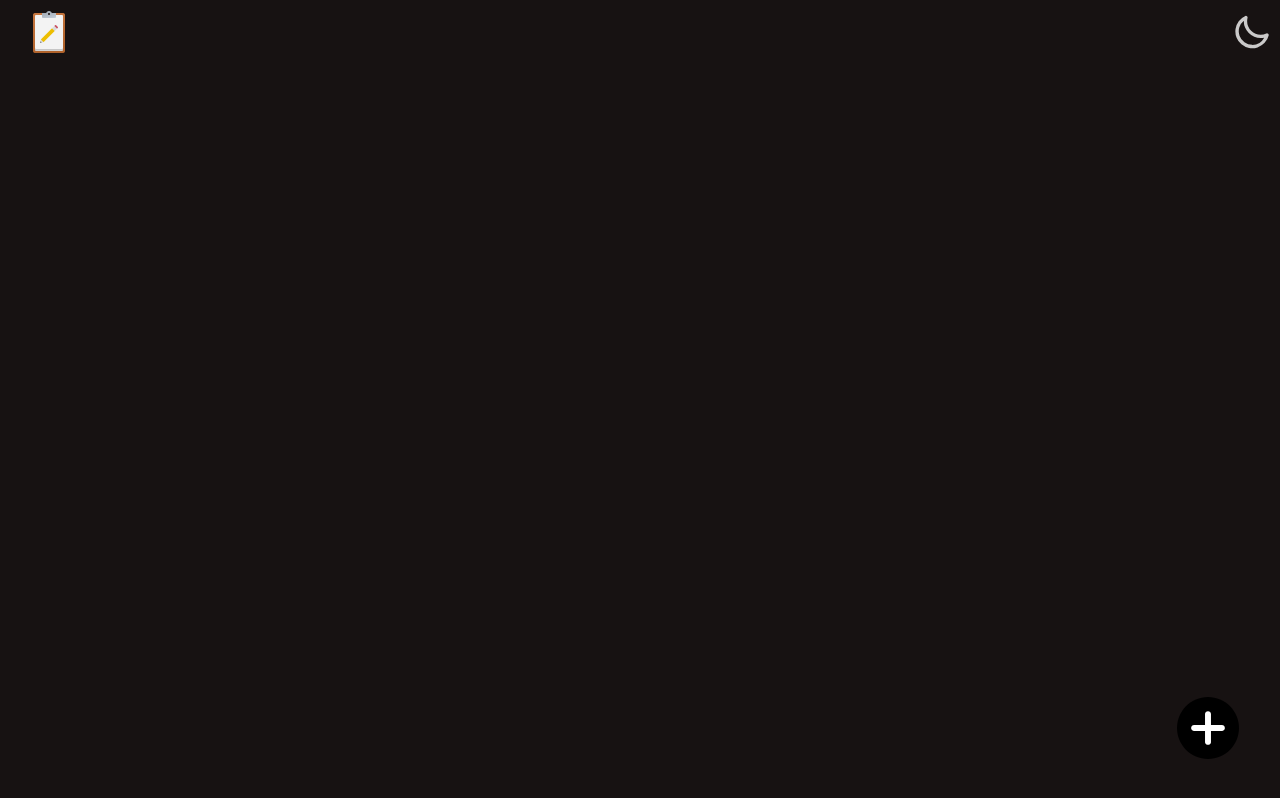
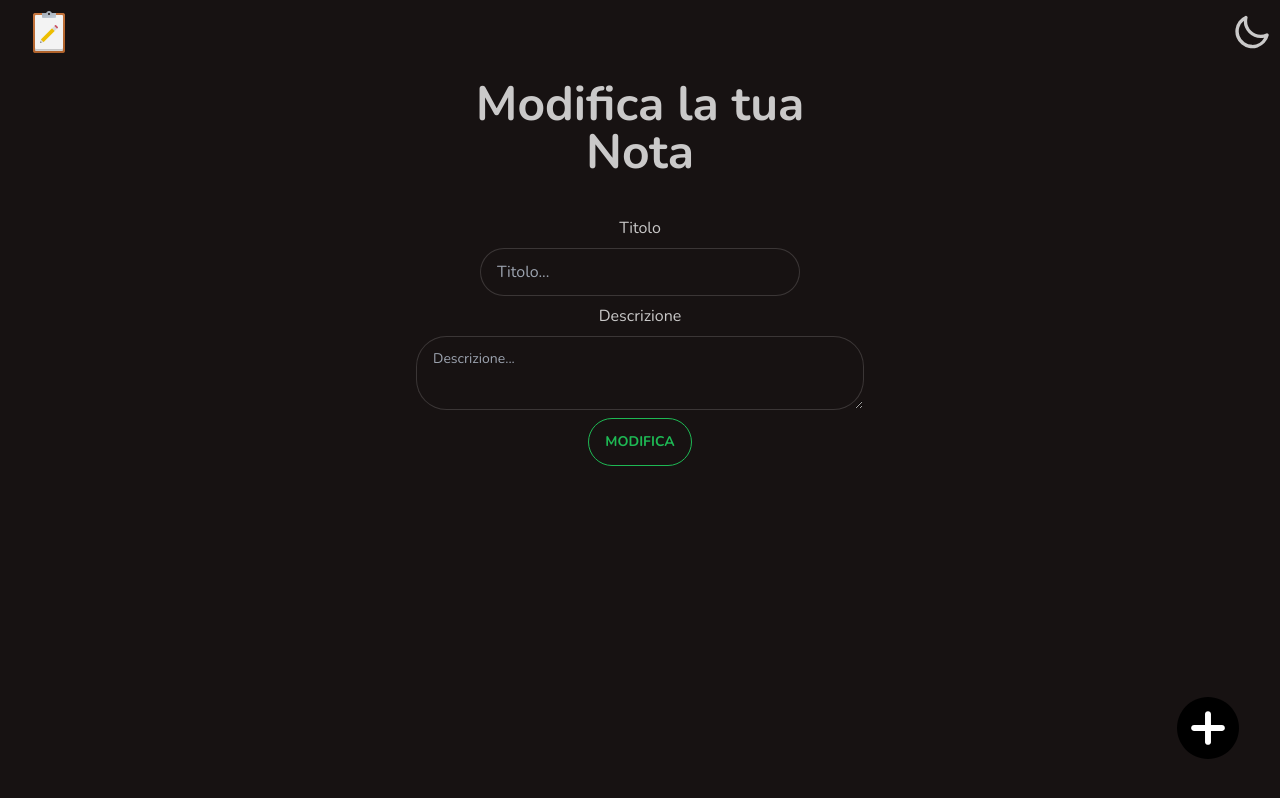
Before and after one commit to Dexy98/todo_list, a React (Vite) app in the folder client/: page /modifica/1 in a window 1280 px wide. Before the commit this address had no page. Built offline with nearby package versions, Linux system fonts and the light colour scheme; no server answers.

Commit message:
aggiunta funzione di modifica note lato client

```diff
--- a/client/src/App.tsx
+++ b/client/src/App.tsx
@@ -7,6 +7,7 @@ import { BrowserRouter as Router, Routes, Route, Link } from "react-router-dom";
 
 import { Player } from '@lottiefiles/react-lottie-player';
 import AddButton from "./assets/AddButton.json"
+import Modifica from "./components/Modifica";
 
 
 function App() {
@@ -24,6 +25,7 @@ function App() {
             </>}
           />
           <Route path="/add" element={<Input />} />
+          <Route path="/modifica/:id" element={<Modifica />} />
         </Routes>
         <Link to={`/add`} >
           <button
--- a/client/src/components/ListaNotes.tsx
+++ b/client/src/components/ListaNotes.tsx
@@ -1,3 +1,4 @@
+import { Link } from "react-router-dom";
 import { useDeleteNotesMutation, useGetNotesQuery } from "../features/featuresApi";
 import { TNotes } from "../vite-env";
 
@@ -6,9 +7,11 @@ import ReactMarkdown from 'react-markdown';
 
 
 const ListaNotes = () => {
+
     const { data, isLoading } = useGetNotesQuery();
-    console.log(data, isLoading);
     const [deleteNote] = useDeleteNotesMutation();
+
+
 
     const handleDeleteNote = async (id: string) => {
         try {
@@ -30,13 +33,17 @@ const ListaNotes = () => {
                         <ReactMarkdown>{note.description}</ReactMarkdown>
                         <div className="flex gap-2">
                             <button onClick={() => handleDeleteNote(note._id)} className="btn btn-outline btn-error mt-6">Elimina</button>
-                            <button className="btn btn-outline btn-warning mt-6">Modifica</button>
+                            <Link to={`/modifica/${note._id}`} >
+                                <button type="button" className="btn btn-outline btn-warning mt-6">Modifica</button>
+                            </Link>
+
                         </div>
                     </div>
                 </div>
-            )}
+            )
+            }
 
-        </div>
+        </div >
     )
 }
 
--- /dev/null
+++ b/client/src/components/Modifica.tsx
@@ -0,0 +1,70 @@
+import { useState } from "react"
+import { useEditNoteMutation, useGetNoteByIdQuery } from "../features/featuresApi"
+import { useParams } from "react-router-dom"
+
+const Modifica = () => {
+    const { id } = useParams()!;
+
+    const [editNote] = useEditNoteMutation()
+    const { data: noteData } = useGetNoteByIdQuery(id!);
+
+    const [formData, setFormData] = useState({
+        title: noteData?.title,
+        description: noteData?.description,
+    });
+
+
+    const handlerSubmit = async () => {
+        try {
+            const response = await editNote({
+                _id: id!,
+                title: formData.title,
+                description: formData.description,
+            });
+
+            console.log('Nota modificata con successo:', response);
+        } catch (error) {
+            console.error('Errore durante la modifica della nota:', error);
+        }
+    }
+    return (
+
+        <div className="hero min-h-full ">
+            <div className="hero-content text-center">
+                <div className="max-w-md">
+                    <h1 className="text-5xl font-bold">Modifica la tua Nota</h1>
+                    <form onSubmit={() => handlerSubmit()}>
+                        <div className="max-w-md flex flex-col gap-2 items-center mt-10">
+                            <label >Titolo</label>
+                            <input
+                                type="text"
+                                placeholder="Titolo..."
+                                className="input input-bordered max-sm:input-sm w-full max-w-xs"
+                                value={formData.title}
+                                onChange={(e) => setFormData({ ...formData, title: e.target.value })}
+                                required
+                            />
+
+                            <label >Descrizione</label>
+                            <textarea
+                                value={formData.description}
+                                onChange={(e) => setFormData({ ...formData, description: e.target.value })}
+                                className="textarea textarea-bordered max-sm:textarea-sm w-full" placeholder="Descrizione...">
+
+                            </textarea>
+                            <button type="submit" className="btn btn-outline btn-primary max-sm:btn-sm transition-all">Modifica
+                            </button>
+                        </div>
+                    </form>
+                </div>
+            </div>
+        </div>
+
+
+
+
+
+    )
+}
+
+export default Modifica
--- a/client/src/features/featuresApi.ts
+++ b/client/src/features/featuresApi.ts
@@ -12,6 +12,18 @@ export const Notes = createApi({
         url: "notes",
         method: "POST",
         body: value,
+      }),
+      invalidatesTags: ["Notes"],
+    }),
+    getNoteById: builder.query<TNotes, string>({
+      query: (id) => `/notes/${id}`,
+      providesTags: ["Notes"],
+    }),
+    editNote: builder.mutation<TNotes, Partial<TNotes>>({
+      query: ({ _id, title, description }) => ({
+        url: `/notes/${_id}`,
+        method: "PUT",
+        body: { title, description },
       }),
       invalidatesTags: ["Notes"],
     }),
@@ -35,4 +47,6 @@ export const {
   useGetNotesQuery,
   useCreateNoteMutation,
   useDeleteNotesMutation,
+  useGetNoteByIdQuery,
+  useEditNoteMutation,
 } = Notes;
```
